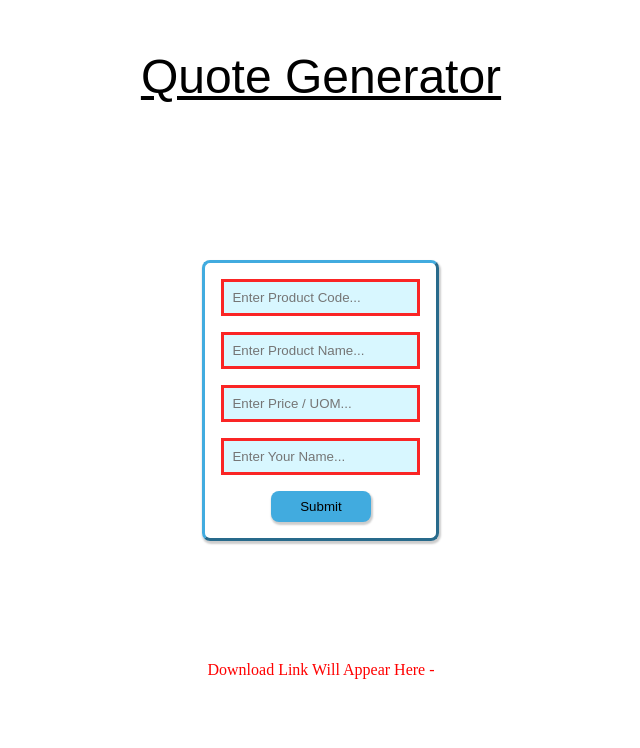
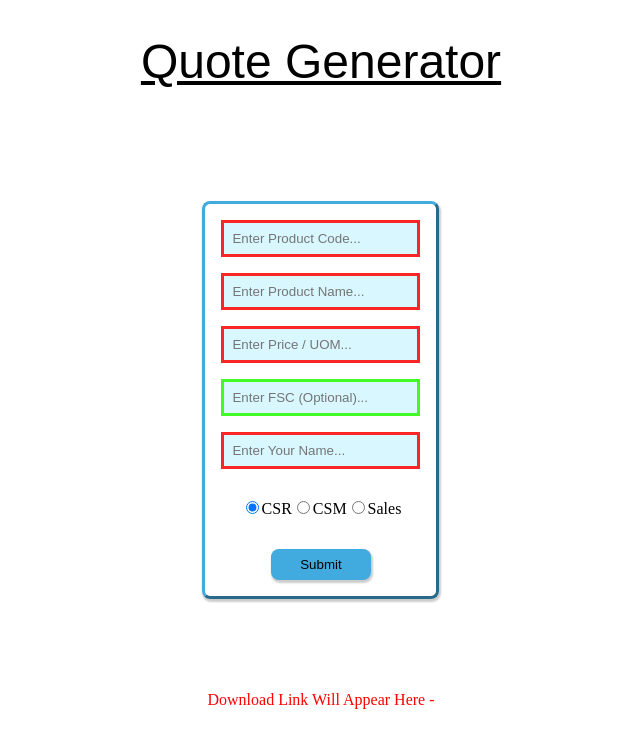
Before and after one commit to TJDRZ/quote-generator, a React app: page / in a window 1280 px wide. Shown: the top 748 px of the page, without its empty margins (319-959 px from the left). Built offline with nearby package versions, Linux system fonts and the light colour scheme; what @react-pdf/renderer would draw is missing.

Commit message:
Added FSC and position changing functionality

```diff
--- a/package.json
+++ b/package.json
@@ -2,10 +2,13 @@
   "name": "quote-generator",
   "version": "1.0.0",
   "description": "",
+  "homepage": "http://tjdrz.github.io/quote-generator",
   "main": "index.js",
   "scripts": {
     "start": "webpack serve --port 3000",
-    "build": "NODE_ENV=production webpack"
+    "build": "NODE_ENV=production webpack",
+    "predeploy": "npm run build",
+    "deploy": "gh-pages -d build"
   },
   "keywords": [],
   "author": "",
@@ -20,6 +23,7 @@
     "@types/react-dom": "^18.0.10",
     "css-loader": "^6.7.3",
     "file-loader": "^6.2.0",
+    "gh-pages": "^5.0.0",
     "html-webpack-plugin": "^5.5.0",
     "mini-css-extract-plugin": "^2.7.2",
     "ts-loader": "^9.4.2",
--- a/src/components/App.tsx
+++ b/src/components/App.tsx
@@ -7,9 +7,15 @@ function App() {
   const [code, setCode] = useState("");
   const [name, setName] = useState("");
   const [price, setPrice] = useState("");
+  const [fsc, setFSC] = useState("");
   const [person, setPerson] = useState("");
+  const [position, setPosition] = useState("Customer Service Representative");
   const [pdf, setPDF] = useState<any>();
   const link = useRef<any>();
+
+  const radioSelect = (e: React.ChangeEvent<HTMLInputElement>) => {
+    setPosition(e.target.value);
+  };
 
   const formSubmit = (e: React.FormEvent<HTMLFormElement>) => {
     e.preventDefault();
@@ -19,7 +25,14 @@ function App() {
     setPDF(
       <PDFDownloadLink
         document={
-          <MyDocument code={code} name={name} price={price} person={person} />
+          <MyDocument
+            code={code}
+            name={name}
+            price={price}
+            person={person}
+            position={position}
+            fsc={fsc}
+          />
         }
         fileName="quote.pdf"
         onClick={pageReset}
@@ -56,11 +69,42 @@ function App() {
           required
         />
         <input
+          value={fsc}
+          onChange={(e) => setFSC(e.target.value)}
+          placeholder="Enter FSC (Optional)..."
+        />
+        <input
           value={person}
           onChange={(e) => setPerson(e.target.value)}
           placeholder="Enter Your Name..."
           required
         />
+        <fieldset>
+          <input
+            type="radio"
+            name="position"
+            value="Customer Service Representative"
+            checked={position === "Customer Service Representative"}
+            onChange={(e) => radioSelect(e)}
+          />
+          <label htmlFor="CSR">CSR</label>
+          <input
+            type="radio"
+            name="position"
+            value="Customer Service Manager"
+            checked={position === "Customer Service Manager"}
+            onChange={(e) => radioSelect(e)}
+          />
+          <label htmlFor="CSR">CSM</label>
+          <input
+            type="radio"
+            name="position"
+            value="Sales Manager"
+            checked={position === "Sales Manager"}
+            onChange={(e) => radioSelect(e)}
+          />
+          <label htmlFor="CSR">Sales</label>
+        </fieldset>
         <button>Submit</button>
       </form>
       <div className="link" ref={link}>
--- a/src/components/MyDocument.tsx
+++ b/src/components/MyDocument.tsx
@@ -14,6 +14,8 @@ type MyDocumentProps = {
   name: string;
   price: string;
   person: string;
+  position: string;
+  fsc?: string;
 };
 
 const styles = StyleSheet.create({
@@ -41,12 +43,12 @@ const styles = StyleSheet.create({
     textDecoration: "underline",
   },
   text: {
-    margin: 30
+    margin: 30,
   },
 });
 
 function MyDocument(props: MyDocumentProps) {
-  const { code, name, price, person } = props;
+  const { code, name, price, fsc, person, position } = props;
   return (
     <Document>
       <Page size="LETTER" orientation="landscape">
@@ -64,8 +66,9 @@ function MyDocument(props: MyDocumentProps) {
             {code} - {name}
           </Text>
           <Text style={styles.text}>{price}</Text>
+          {fsc && <Text style={styles.text}>Fuel Surcharge: {fsc}</Text>}
           <Text style={styles.text}>
-            Customer Service Representative: {person}
+            {position}: {person}
           </Text>
         </View>
       </Page>
```
Also changed, not shown: 1 other file (tests, documents, lock files or other folders).
